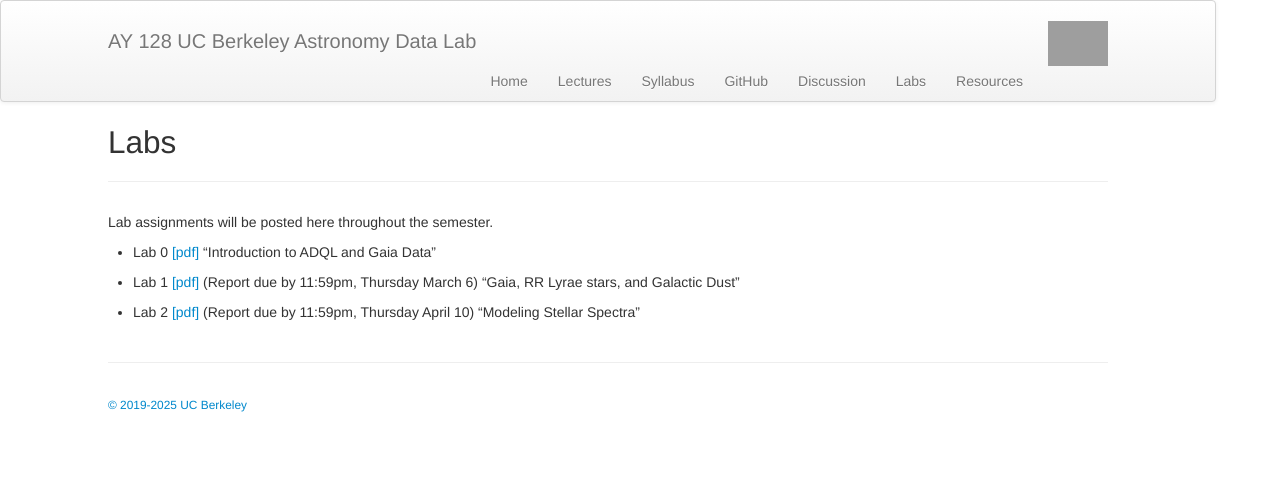
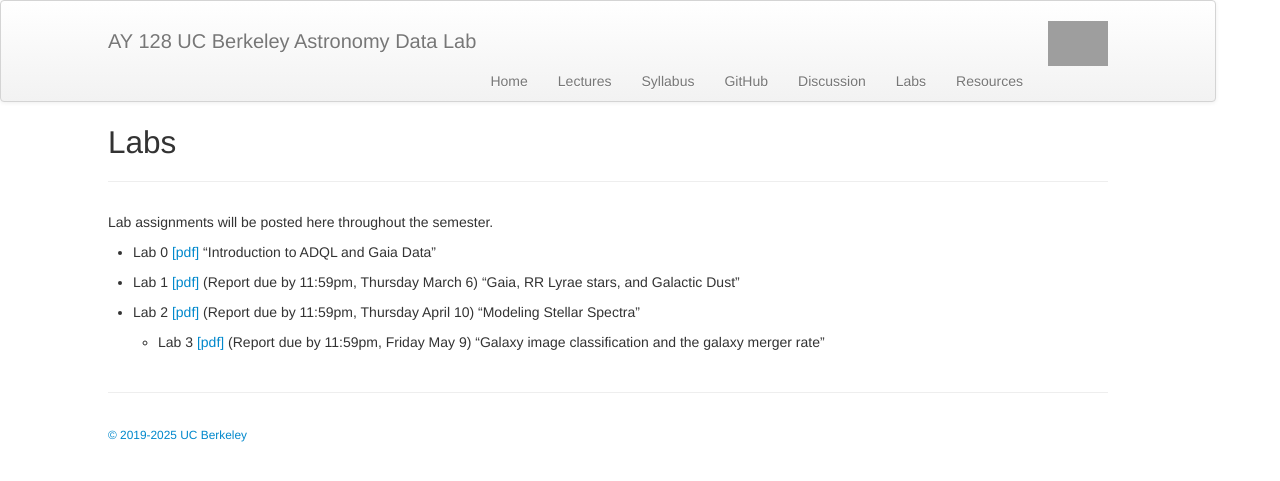
Before and after one commit to ucb-datalab/ucb-datalab.github.io, a Jekyll site: the page built from pages/labs.md, in a window 1280 px wide. Shown: the top 481 px of the page. Built offline with Jekyll 4.4.1, drawn with Linux system fonts in a browser that asks for light colours; grey boxes are pictures that could not be loaded.

Commit message:
Lab 3 released

```diff
--- a/pages/labs.md
+++ b/pages/labs.md
@@ -17,6 +17,10 @@ Lab assignments will be posted here throughout the semester.
 - Lab 2
   [[pdf]](https://github.com/ucb-datalab/course_materials_sp2025/blob/main/labs/AY128_256_Lab2_apogee_spectra_spring2025.pdf)
   (Report due by 11:59pm, Thursday April 10) "Modeling Stellar Spectra"
+
+  - Lab 3
+  [[pdf]](https://github.com/ucb-datalab/course_materials_sp2025/blob/main/labs/AY128_256_Lab3_image_classification_spring2025.pdf)
+  (Report due by 11:59pm, Friday May 9) "Galaxy image classification and the galaxy merger rate"
 
 
 <!--    - Lab 1 Checkpoint 1 is due by midnight, 2/13, and will be discussed in class on Thurs, 2/15.
```
Also changed, not shown: index.md (+1 -0 lines), 1 other file.
